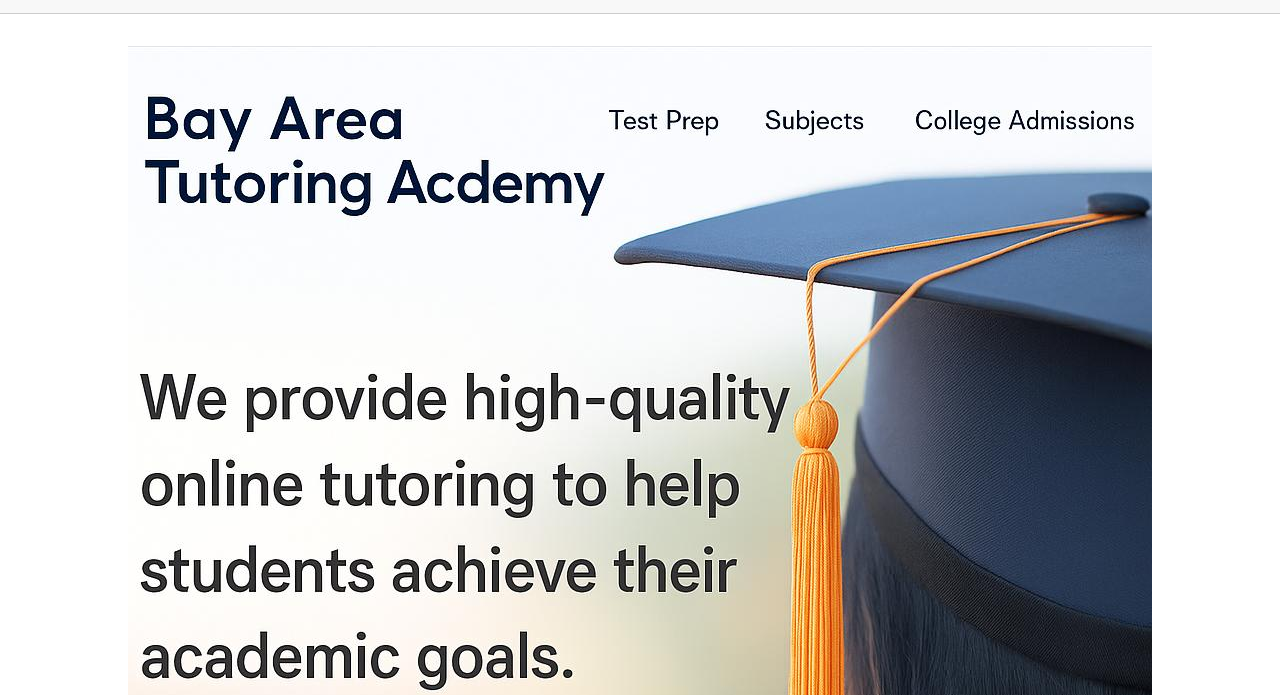
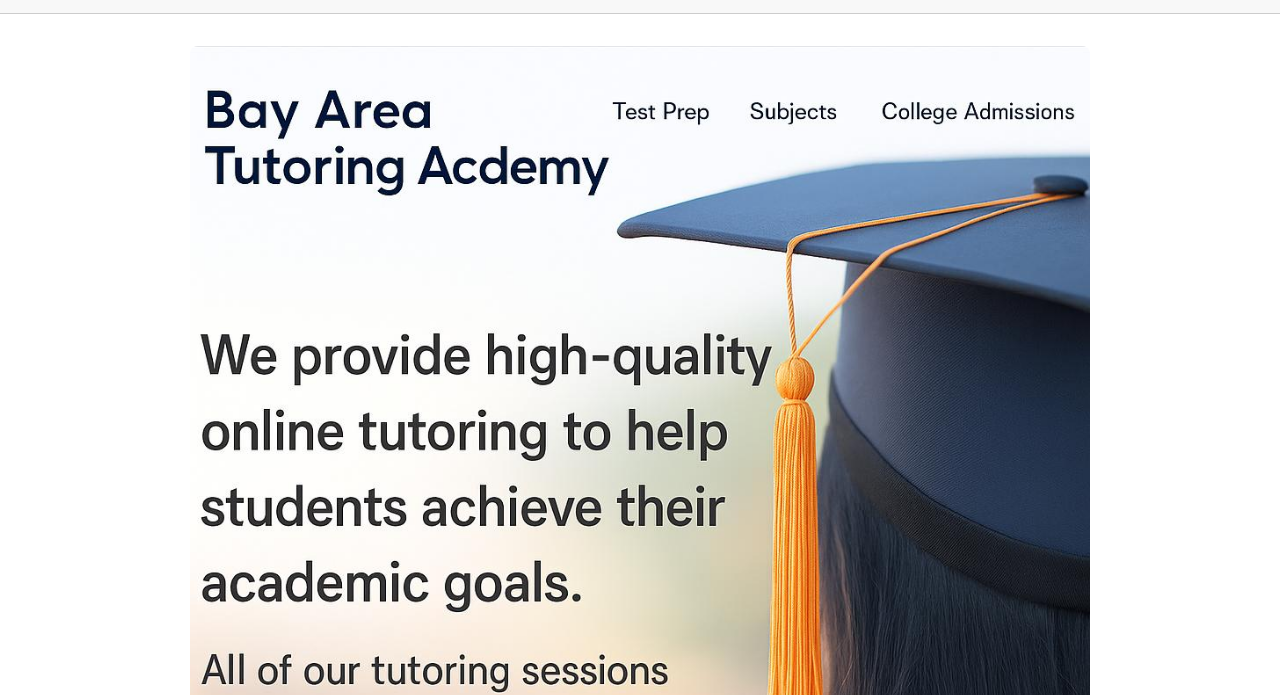
Before and after one commit to KhanCapitalM/Bay-Area-Tutoring-Academics, a plain HTML site: page index.html in a window 1280 px wide. Shown: the part 105-800 px from the top of the page. Drawn offline with Linux system fonts and the light colour scheme.

Commit message:
Update style.css

```diff
--- a/style.css
+++ b/style.css
@@ -53,26 +53,13 @@ nav a:hover {
 }
 
 .hero {
-  display: flex;
-  flex-direction: column;
-  align-items: center;
   text-align: center;
   padding: 2rem;
 }
 
-.hero-image {
+.hero-image-only {
   width: 100%;
-  max-height: 400px;
-  object-fit: cover;
-  border-radius: 6px;
+  max-width: 900px;
+  height: auto;
+  border-radius: 8px;
 }
-
-.hero-text {
-  max-width: 800px;
-  margin-top: 1.5rem;
-}
-
-.hero-text h2 {
-  font-size: 1.75rem;
-  margin-bottom: 1rem;
-}
```
